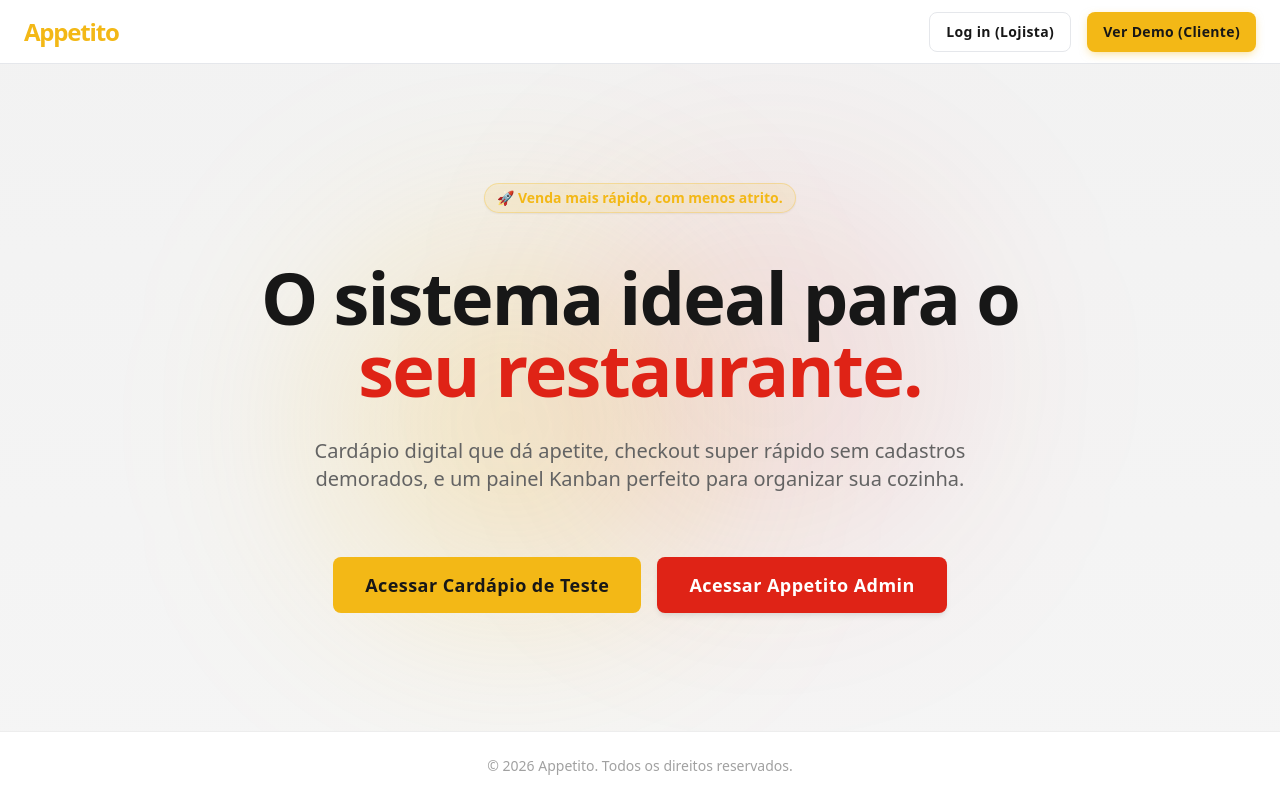
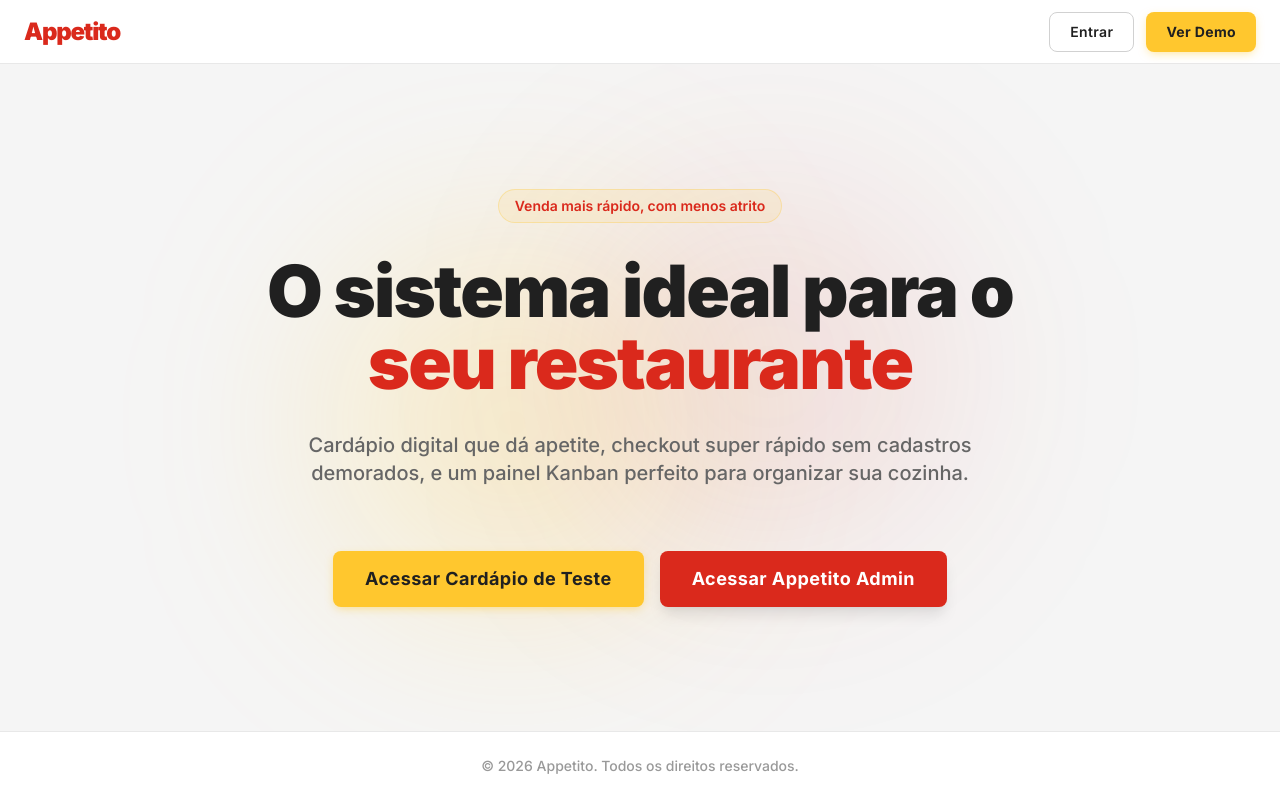
Before and after one commit to anpecha/app-appetito-frontend, a Next.js app: page / in a window 1280 px wide. Built offline with nearby package versions, Linux system fonts and the light colour scheme.

Commit message:
fix: aplicar design system Appetito (cores, fonte Inter, login e landing pages)

```diff
--- a/src/app/admin/login/page.tsx
+++ b/src/app/admin/login/page.tsx
@@ -51,10 +51,10 @@ export default function LoginPage() {
   const [showPassword, setShowPassword] = useState(false);
 
   return (
-    <div className="flex min-h-screen items-center justify-center bg-surface-page p-4">
-      <Card className="w-full max-w-sm">
-        <CardHeader className="items-center pb-2">
-          <div className="mb-3 flex items-center justify-center">
+    <div className="flex min-h-screen items-center justify-center bg-[#F5F5F5] p-4">
+      <Card className="w-full max-w-sm border-0 shadow-card">
+        <CardHeader className="items-center pb-2 pt-8">
+          <div className="mb-2 flex items-center justify-center">
             <Image
               src="/img/Logo Appetito.png"
               alt="Appetito"
@@ -64,21 +64,28 @@ export default function LoginPage() {
               priority
             />
           </div>
-          <CardDescription className="text-center font-medium">
+          <CardDescription className="text-center font-medium text-[#666666]">
             Acesse o painel do seu restaurante
           </CardDescription>
         </CardHeader>
-        <CardContent>
+        <CardContent className="px-8 pb-6">
           <form action={loginAction} className="space-y-6">
             <div className="space-y-2">
-              <label className="text-sm font-semibold text-text-primary" htmlFor="email">
+              <label className="text-sm font-semibold text-[#202020]" htmlFor="email">
                 Email
               </label>
-              <Input id="email" name="email" type="email" placeholder="m@example.com" required />
+              <Input
+                id="email"
+                name="email"
+                type="email"
+                placeholder="seu@email.com"
+                required
+                className="border-[#D1D1D1] focus-visible:ring-[#DA291C]/30 focus-visible:border-[#DA291C] h-11"
+              />
             </div>
             <div className="space-y-2">
-              <label className="text-sm font-semibold text-text-primary" htmlFor="password">
-                Password
+              <label className="text-sm font-semibold text-[#202020]" htmlFor="password">
+                Senha
               </label>
               <div className="relative">
                 <Input
@@ -86,26 +93,30 @@ export default function LoginPage() {
                   name="password"
                   type={showPassword ? 'text' : 'password'}
                   required
-                  className="pr-10"
+                  className="pr-10 border-[#D1D1D1] focus-visible:ring-[#DA291C]/30 focus-visible:border-[#DA291C] h-11"
                 />
                 <button
                   type="button"
                   onClick={() => setShowPassword((prev) => !prev)}
-                  className="absolute right-3 top-1/2 -translate-y-1/2 text-text-muted hover:text-text-primary transition-colors"
+                  className="absolute right-3 top-1/2 -translate-y-1/2 text-[#999999] hover:text-[#202020] transition-colors"
                   aria-label={showPassword ? 'Ocultar senha' : 'Mostrar senha'}
                 >
                   {showPassword ? <EyeOffIcon /> : <EyeIcon />}
                 </button>
               </div>
             </div>
-            <Button variant="primary" type="submit" className="w-full">
-              Sign In
+            <Button
+              variant="primary"
+              type="submit"
+              className="w-full h-11 text-base font-bold bg-[#FFC72E] text-[#202020] hover:bg-[#E5B329] active:bg-[#CC9F24] shadow-button-primary"
+            >
+              Entrar
             </Button>
           </form>
         </CardContent>
-        <CardFooter className="flex justify-center border-t border-border-subtle pt-6 mt-2">
-          <p className="text-xs text-text-muted">
-            &copy; {new Date().getFullYear()} Appetito. All rights reserved.
+        <CardFooter className="flex justify-center border-t border-[#E8E8E8] pt-6 pb-8">
+          <p className="text-xs text-[#999999]">
+            &copy; {new Date().getFullYear()} Appetito. Todos os direitos reservados.
           </p>
         </CardFooter>
       </Card>
--- a/src/app/globals.css
+++ b/src/app/globals.css
@@ -38,12 +38,12 @@
 
     /* ─── Semantic Design Tokens ─────────────────────────────────────────── */
 
-    /* Text */
-    --text-primary: 0 0% 9%;
-    --text-secondary: 0 0% 39%;
-    --text-muted: 0 0% 63%;
+    /* Text — Cinza Escuro #202020 */
+    --text-primary: 0 0% 13%;
+    --text-secondary: 0 0% 40%;
+    --text-muted: 0 0% 60%;
     --text-on-dark: 0 0% 100%;
-    --text-on-brand: 0 0% 9%;
+    --text-on-brand: 0 0% 100%;
 
     /* Surfaces */
     --surface-page: 0 0% 96%;
@@ -52,18 +52,18 @@
     --surface-subtle: 0 0% 95%;
     --surface-elevated: 0 0% 100%;
 
-    /* Actions — Mostarda + Vermelho (identidade Appetito / Stitch) */
-    --action-primary: 44 90% 52%;
-    --action-primary-hover: 44 90% 46%;
-    --action-primary-active: 44 90% 42%;
+    /* Actions — Amarelo Dourado (#FFC72E) + Vermelho McDonald's (#DA291C) */
+    --action-primary: 44 100% 59%;
+    --action-primary-hover: 44 100% 52%;
+    --action-primary-active: 44 100% 45%;
     --action-secondary: 0 0% 96%;
-    --action-strong: 4 82% 48%;
-    --action-strong-hover: 4 82% 42%;
+    --action-strong: 4 77% 48%;
+    --action-strong-hover: 4 77% 40%;
 
     /* Borders */
     --border-default: 0 0% 88%;
     --border-subtle: 0 0% 93%;
-    --border-focus: 44 90% 52%;
+    --border-focus: 4 77% 48%;
 
     /* Status */
     --status-success: 142 71% 45%;
@@ -76,8 +76,8 @@
     --shadow-lg: 0 10px 15px -3px rgb(0 0 0 / 0.1), 0 4px 6px -4px rgb(0 0 0 / 0.06);
     --shadow-card: 0 1px 3px 0 rgb(0 0 0 / 0.08), 0 1px 2px -1px rgb(0 0 0 / 0.05);
     --shadow-card-hover: 0 6px 16px -2px rgb(0 0 0 / 0.12), 0 2px 6px -2px rgb(0 0 0 / 0.06);
-    /* Sombra amber/mostarda para o botão primário — identidade da marca */
-    --shadow-button-primary: 0 3px 10px -2px hsl(44 90% 52% / 0.5);
+    /* Sombra amarelo dourado para o botão primário */
+    --shadow-button-primary: 0 3px 10px -2px hsl(44 100% 59% / 0.5);
   }
 
   .dark {
@@ -118,16 +118,16 @@
     --surface-subtle: 220 13% 16%;
     --surface-elevated: 220 13% 18%;
 
-    --action-primary: 44 90% 52%;
-    --action-primary-hover: 44 90% 58%;
-    --action-primary-active: 44 90% 62%;
+    --action-primary: 44 100% 59%;
+    --action-primary-hover: 44 100% 65%;
+    --action-primary-active: 44 100% 70%;
     --action-secondary: 220 13% 16%;
-    --action-strong: 4 82% 48%;
-    --action-strong-hover: 4 82% 56%;
+    --action-strong: 4 77% 48%;
+    --action-strong-hover: 4 77% 56%;
 
     --border-default: 220 13% 22%;
     --border-subtle: 220 13% 18%;
-    --border-focus: 44 90% 52%;
+    --border-focus: 4 77% 48%
 
     --status-success: 142 71% 45%;
     --status-warning: 38 92% 50%;
@@ -138,7 +138,7 @@
     --shadow-lg: 0 10px 15px -3px rgb(0 0 0 / 0.35), 0 4px 6px -4px rgb(0 0 0 / 0.25);
     --shadow-card: 0 1px 3px 0 rgb(0 0 0 / 0.25), 0 1px 2px -1px rgb(0 0 0 / 0.2);
     --shadow-card-hover: 0 6px 16px -2px rgb(0 0 0 / 0.4), 0 2px 6px -2px rgb(0 0 0 / 0.25);
-    --shadow-button-primary: 0 3px 10px -2px hsl(44 90% 52% / 0.4);
+    --shadow-button-primary: 0 3px 10px -2px hsl(44 100% 59% / 0.4);
   }
 }
 
--- a/src/app/layout.tsx
+++ b/src/app/layout.tsx
@@ -1,16 +1,11 @@
 import type { Metadata } from 'next';
-import localFont from 'next/font/local';
+import { Inter } from 'next/font/google';
 import './globals.css';
 
-const geistSans = localFont({
-  src: './fonts/GeistVF.woff',
-  variable: '--font-geist-sans',
-  weight: '100 900',
-});
-const geistMono = localFont({
-  src: './fonts/GeistMonoVF.woff',
-  variable: '--font-geist-mono',
-  weight: '100 900',
+const inter = Inter({
+  subsets: ['latin'],
+  variable: '--font-inter',
+  weight: ['400', '500', '600', '700', '800', '900'],
 });
 
 export const metadata: Metadata = {
@@ -24,8 +19,8 @@ export default function RootLayout({
   children: React.ReactNode;
 }>) {
   return (
-    <html lang="en">
-      <body className={`${geistSans.variable} ${geistMono.variable} antialiased`}>{children}</body>
+    <html lang="pt-BR">
+      <body className={`${inter.variable} antialiased`} style={{ fontFamily: 'var(--font-inter)' }}>{children}</body>
     </html>
   );
 }
--- a/src/app/page.tsx
+++ b/src/app/page.tsx
@@ -3,40 +3,39 @@ import { Button } from '@/components/ui/button';
 
 export default function LandingPage() {
   return (
-    <div className="flex min-h-screen flex-col bg-surface-page text-text-primary">
-      <header className="flex h-16 shrink-0 items-center justify-between border-b border-border-default px-6 bg-surface-card">
-        <span className="text-2xl font-black tracking-tighter text-action-primary">Appetito</span>
-        <nav className="flex gap-4">
+    <div className="flex min-h-screen flex-col bg-[#F5F5F5] text-[#202020]">
+      <header className="flex h-16 shrink-0 items-center justify-between border-b border-[#E8E8E8] px-6 bg-white">
+        <span className="text-2xl font-black tracking-tighter text-[#DA291C]">Appetito</span>
+        <nav className="flex gap-3">
           <Link href="/admin/login">
-            <Button variant="secondary" className="font-semibold">
-              Log in (Lojista)
+            <Button variant="secondary" className="font-semibold text-sm border border-[#D1D1D1] bg-white text-[#202020] hover:bg-[#F5F5F5] h-10 px-5">
+              Entrar
             </Button>
           </Link>
           <Link href="/demo-restaurant">
-            <Button variant="primary" className="font-bold">
-              Ver Demo (Cliente)
+            <Button variant="primary" className="font-bold text-sm bg-[#FFC72E] text-[#202020] hover:bg-[#E5B329] h-10 px-5 shadow-button-primary">
+              Ver Demo
             </Button>
           </Link>
         </nav>
       </header>
 
-      <main className="flex-1 flex flex-col items-center justify-center text-center px-4 py-20 relative overflow-hidden bg-gradient-to-b from-surface-subtle to-surface-page">
-        {/* Background blobs decorativos */}
-        <div className="absolute top-1/4 left-1/4 w-96 h-96 bg-action-primary/20 blur-[100px] rounded-full mix-blend-multiply pointer-events-none" />
-        <div className="absolute bottom-1/4 right-1/4 w-96 h-96 bg-action-strong/10 blur-[100px] rounded-full mix-blend-multiply pointer-events-none" />
+      <main className="flex-1 flex flex-col items-center justify-center text-center px-4 py-20 relative overflow-hidden">
+        <div className="absolute top-1/4 left-1/4 w-96 h-96 bg-[#FFC72E]/20 blur-[100px] rounded-full pointer-events-none" />
+        <div className="absolute bottom-1/4 right-1/4 w-96 h-96 bg-[#DA291C]/10 blur-[100px] rounded-full pointer-events-none" />
 
         <div className="max-w-3xl space-y-8 relative z-10">
-          <div className="inline-flex items-center rounded-radius-full border border-action-primary/30 bg-action-primary/10 px-3 py-1 text-sm font-semibold text-action-primary shadow-sm mb-4">
-            🚀 Venda mais rápido, com menos atrito.
+          <div className="inline-flex items-center rounded-full border border-[#FFC72E]/30 bg-[#FFC72E]/10 px-4 py-1.5 text-sm font-semibold text-[#DA291C]">
+            Venda mais r&aacute;pido, com menos atrito
           </div>
 
-          <h1 className="text-5xl sm:text-7xl font-black tracking-tight text-text-primary leading-[1.1]">
-            O sistema ideal para o <span className="text-action-strong">seu restaurante.</span>
+          <h1 className="text-5xl sm:text-7xl font-black tracking-tight text-[#202020] leading-[1.1]">
+            O sistema ideal para o <span className="text-[#DA291C]">seu restaurante</span>
           </h1>
 
-          <p className="text-lg sm:text-xl text-text-secondary max-w-2xl mx-auto font-medium">
-            Cardápio digital que dá apetite, checkout super rápido sem cadastros demorados, e um
-            painel Kanban perfeito para organizar sua cozinha.
+          <p className="text-lg sm:text-xl text-[#666666] max-w-2xl mx-auto font-medium leading-relaxed">
+            Card&aacute;pio digital que d&aacute; apetite, checkout super r&aacute;pido sem cadastros
+            demorados, e um painel Kanban perfeito para organizar sua cozinha.
           </p>
 
           <div className="flex flex-col sm:flex-row gap-4 justify-center items-center pt-8">
@@ -44,16 +43,16 @@ export default function LandingPage() {
               <Button
                 variant="primary"
                 size="lg"
-                className="w-full sm:w-auto h-14 px-8 text-lg font-bold shadow-shadow-lg shadow-action-primary/30"
+                className="w-full sm:w-auto h-14 px-8 text-lg font-bold bg-[#FFC72E] text-[#202020] hover:bg-[#E5B329] shadow-button-primary"
               >
-                Acessar Cardápio de Teste
+                Acessar Card&aacute;pio de Teste
               </Button>
             </Link>
             <Link href="/admin/login">
               <Button
                 variant="strong"
                 size="lg"
-                className="w-full sm:w-auto h-14 px-8 text-lg font-bold shadow-shadow-lg shadow-action-strong/20"
+                className="w-full sm:w-auto h-14 px-8 text-lg font-bold bg-[#DA291C] text-white hover:bg-[#B82317] shadow-lg"
               >
                 Acessar Appetito Admin
               </Button>
@@ -62,7 +61,7 @@ export default function LandingPage() {
         </div>
       </main>
 
-      <footer className="py-6 text-center border-t border-border-subtle bg-surface-card text-text-muted text-sm font-medium">
+      <footer className="py-6 text-center border-t border-[#E8E8E8] bg-white text-[#999999] text-sm font-medium">
         &copy; {new Date().getFullYear()} Appetito. Todos os direitos reservados.
       </footer>
     </div>
--- a/tailwind.config.ts
+++ b/tailwind.config.ts
@@ -9,6 +9,9 @@ const config: Config = {
   ],
   theme: {
     extend: {
+      fontFamily: {
+        sans: ['var(--font-inter)', 'system-ui', 'sans-serif'],
+      },
       colors: {
         background: 'hsl(var(--background))',
         foreground: 'hsl(var(--foreground))',
@@ -105,7 +108,7 @@ const config: Config = {
         'shadow-card-hover':
           '0 10px 15px -3px rgba(0, 0, 0, 0.08), 0 4px 6px -2px rgba(0, 0, 0, 0.04)',
         'shadow-button-primary':
-          '0 4px 6px -1px hsla(44, 100%, 58%, 0.4), 0 2px 4px -1px hsla(44, 100%, 58%, 0.2)',
+          '0 4px 6px -1px hsla(44, 100%, 59%, 0.4), 0 2px 4px -1px hsla(44, 100%, 59%, 0.2)',
       },
       spacing: {
         'space-1': '4px',
```
